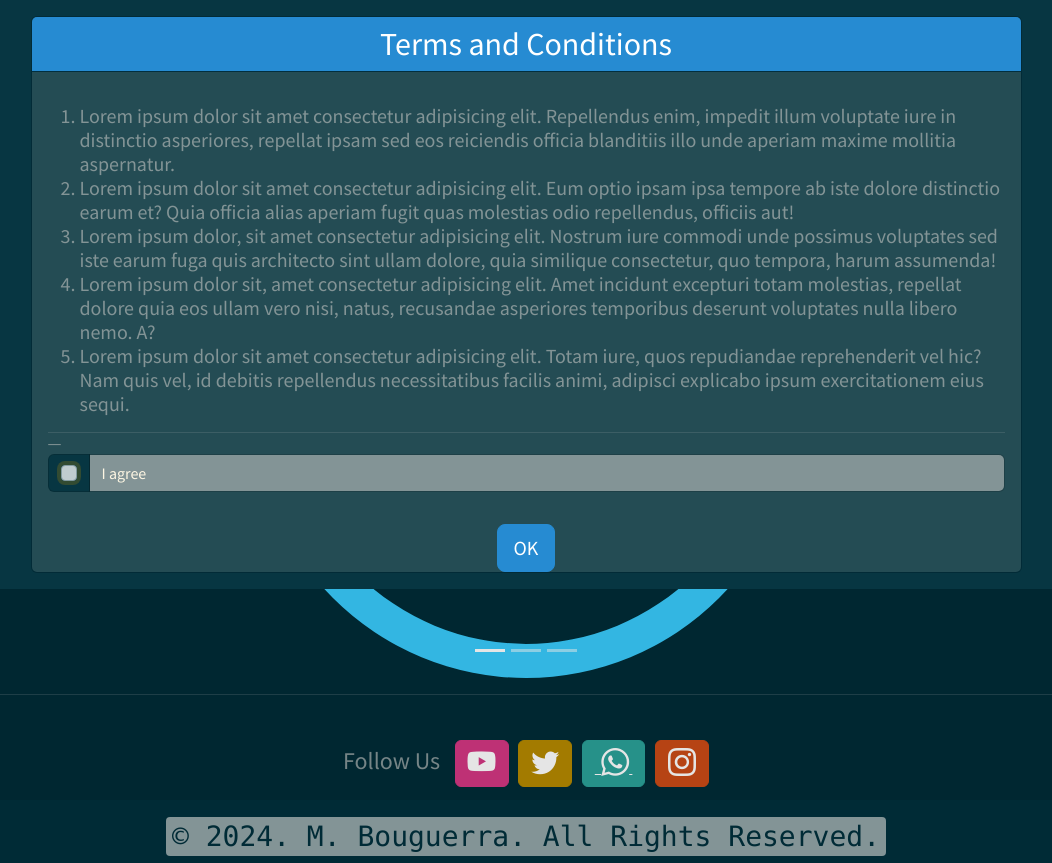
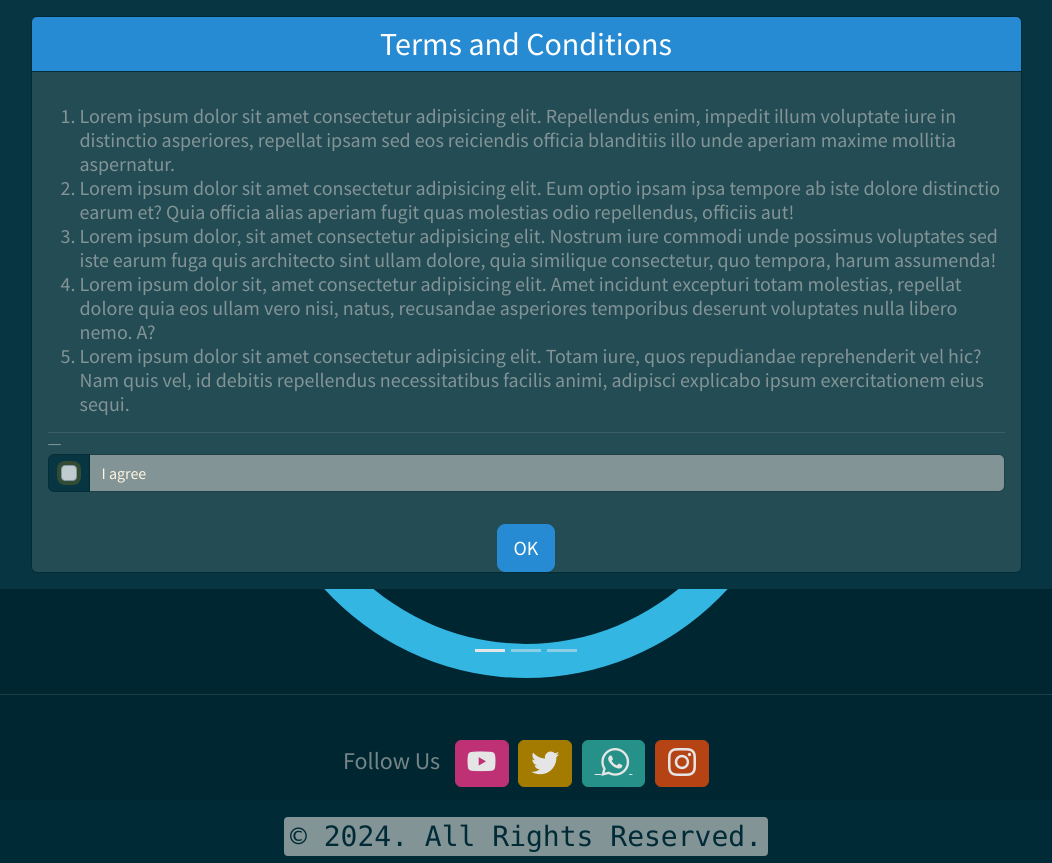
Before and after one commit to AlexCodes100/2600, a website: page views/index.html in a window 1280 px wide. Shown: the whole page, without its empty margins (114-1166 px from the left). Drawn offline with nearby package versions, Linux system fonts and the light colour scheme.

Commit message:
finished adding information

```diff
--- a/package.json
+++ b/package.json
@@ -6,7 +6,7 @@
   "scripts": {
     "start": "nodemon server/server.js"
   },
-  "author": "M. Bouguerra",
+  "author": "R. Mendez",
   "license": "ISC",
   "devDependencies": {
     "nodemon": "^3.1.0"
--- a/views/index.html
+++ b/views/index.html
@@ -467,7 +467,7 @@
               aria-label="instagram"></i></a>
         </button> <br> <br>
         <div class="text-white h2">
-          <kbd> &copy; <span></span>. M. Bouguerra. All Rights Reserved. </kbd>
+          <kbd> &copy; <span></span>. All Rights Reserved. </kbd>
         </div>
       </footer>
     </div>
```
